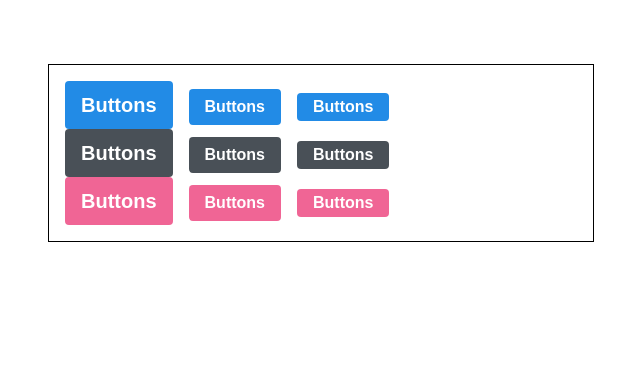
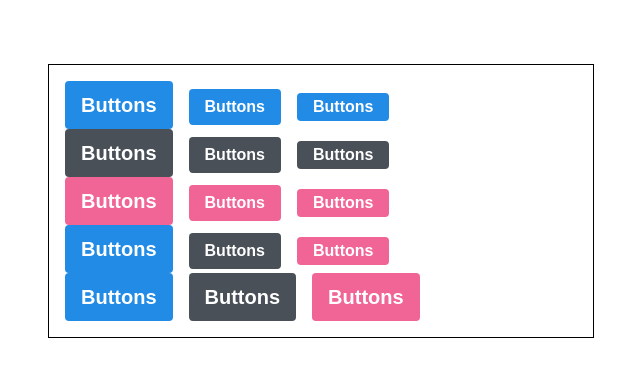
Before and after one commit to leesangha/Sass_practice, a React (Create React App) app in the folder styling-with-sass/: page / in a window 1280 px wide. Shown: the top 376 px of the page, without its empty margins (319-959 px from the left). Built offline with nearby package versions, Linux system fonts and the light colour scheme.

Commit message:
Update App.js

```diff
--- a/styling-with-sass/src/App.js
+++ b/styling-with-sass/src/App.js
@@ -37,6 +37,28 @@ function App() {
           Buttons
         </Button>
       </div>
+      <div className="buttons">
+        <Button size="large" outline={true}>
+          Buttons
+        </Button>
+        <Button color="gray" size="medium" outline={true}>
+          Buttons
+        </Button>
+        <Button color="pink" size="small" outline={true}>
+          Buttons
+        </Button>
+      </div>
+      <div className="buttons">
+        <Button size="large" fullWidth>
+          Buttons
+        </Button>
+        <Button color="gray" size="large" fullWidth>
+          Buttons
+        </Button>
+        <Button color="pink" size="large" fullWidth>
+          Buttons
+        </Button>
+      </div>
     </div>
   );
 }
```
